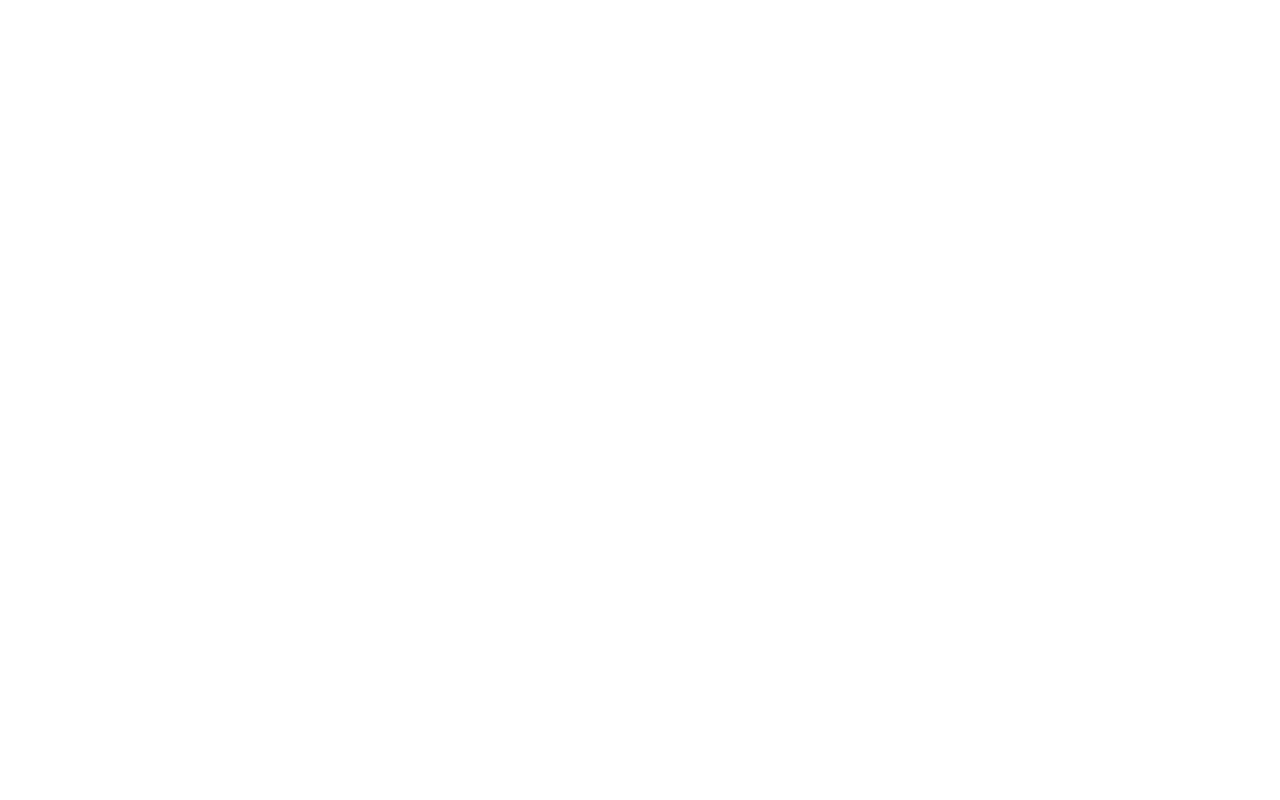
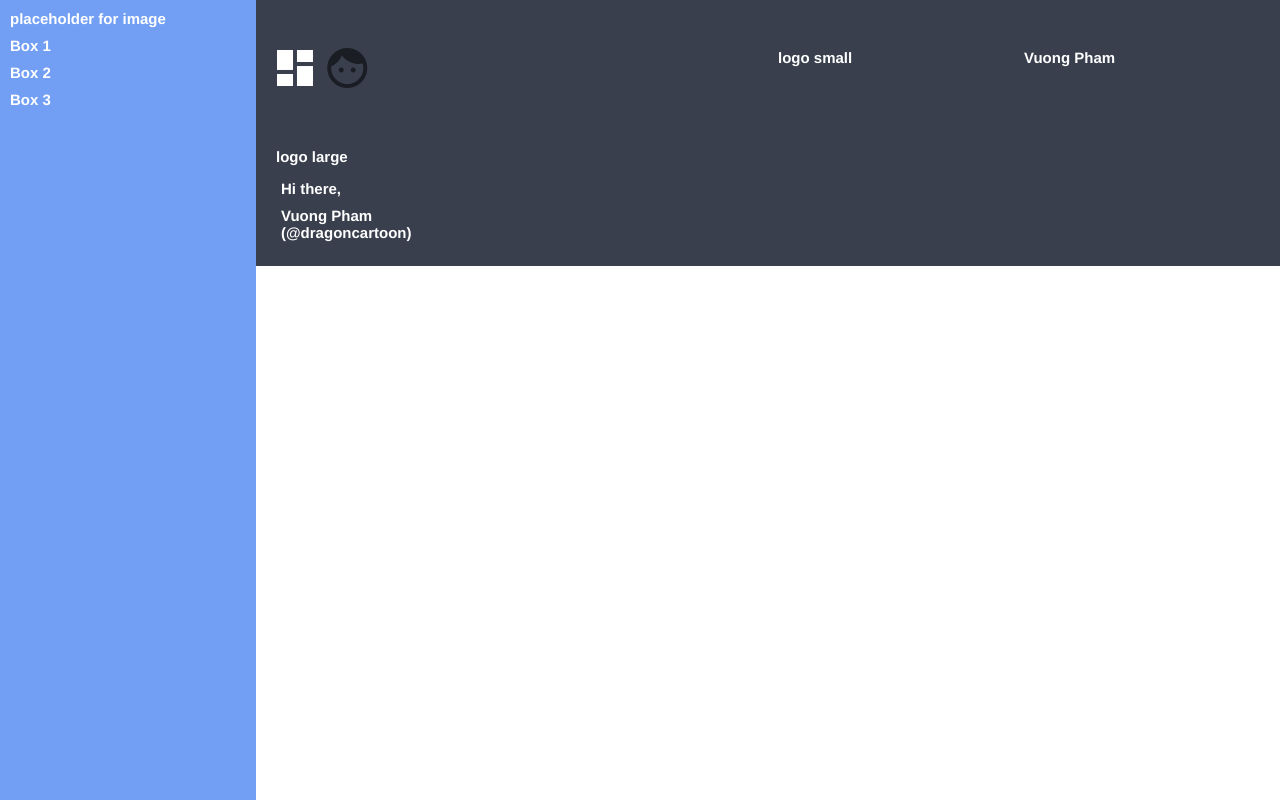
Before and after one commit to dragoncartoon/odin-admin-dashboard, a plain HTML site: page index.html in a window 1280 px wide. Shown: the top 800 px of the page. Drawn offline with Linux system fonts and the light colour scheme.

Commit message:
test new branch

```diff
--- /dev/null
+++ b/css/styles.css
@@ -0,0 +1,64 @@
+* {
+    margin: 0;
+    padding: 0;
+  }
+
+.grid-container {
+  display: grid;
+  grid-template-columns: repeat(5, 1fr);
+  grid-template-rows: repeat(5, 1fr);
+
+}
+
+.grid-container div {
+  padding: 5px;
+  font-size: 15px;
+  font-family: Helvetica;
+  font-weight: bold;
+  color: white;
+}
+
+.header {
+  background-color: #393f4d;
+  grid-column: 2 / 6;
+  display: grid;
+  grid-template-columns: repeat(4, 1fr);
+  grid-template-rows: repeat(2, 1fr);
+}
+
+.header-div1 {
+  grid-column: 1/5;
+  align-self: center;
+  display: grid;
+  grid-template-columns: 1fr 1fr;
+
+}
+
+.header-right {
+  display: grid;
+  grid-template-columns: 1fr 1fr;
+
+  /* align-items: center; */
+}
+
+
+
+.sidebar {
+  background-color: #729ff3;
+  grid-row: 1/6;
+}
+
+/* GOOGLE MATERIAL ICONS STYLE */
+/* Rules for sizing the icon. */
+.material-icons.md-18 { font-size: 18px; }
+.material-icons.md-24 { font-size: 24px; }
+.material-icons.md-36 { font-size: 36px; }
+.material-icons.md-48 { font-size: 48px; }
+
+/* Rules for using icons as black on a light background. */
+.material-icons.md-dark { color: rgba(0, 0, 0, 0.54); }
+.material-icons.md-dark.md-inactive { color: rgba(0, 0, 0, 0.26); }
+
+/* Rules for using icons as white on a dark background. */
+.material-icons.md-light { color: rgba(255, 255, 255, 1); }
+.material-icons.md-light.md-inactive { color: rgba(255, 255, 255, 0.3); }
--- a/index.html
+++ b/index.html
@@ -4,9 +4,50 @@
     <meta charset="UTF-8">
     <meta http-equiv="X-UA-Compatible" content="IE=edge">
     <meta name="viewport" content="width=device-width, initial-scale=1.0">
-    <title>Document</title>
+    <title>Odin Admin Dashboard</title>
+    <link href="https://fonts.googleapis.com/icon?family=Material+Icons"
+      rel="stylesheet">
+    <link rel="stylesheet" href="css/styles.css">
+
 </head>
 <body>
+  <div class="grid-container">
+    <div class="header">
+      <div class="header-div1">
+        <div class="search-bar">
+          <span class="material-icons md-48">
+            dashboard
+          </span>
+          <span class="material-icons md-48 md-dark">face</span>
 
+
+        </div>
+        <div class="header-right">
+          <div class="user-logo-small">logo small</div>
+          <div class="username">Vuong Pham</div>
+        </div>
+      </div>
+
+      <div class="header-div2">
+        <div class="profile-large">
+          <div class="user-logo-large">logo large</div>
+          <div class="user-display">
+            <div>Hi there,</div>
+            <div class="username">Vuong Pham (@dragoncartoon)</div>
+          </div>
+        </div>
+      </div>
+    </div>
+
+
+    <div class="sidebar">
+      <div class="photo">
+        <p>placeholder for image</p>
+      </div>
+      <div class="side-content">Box 1</div>
+      <div class="side-content">Box 2</div>
+      <div class="side-content">Box 3</div>
+    </div>
+  </div>
 </body>
 </html>
```
Also changed, not shown: dashboard-project.png (added), testNewBranch.txt (added).
